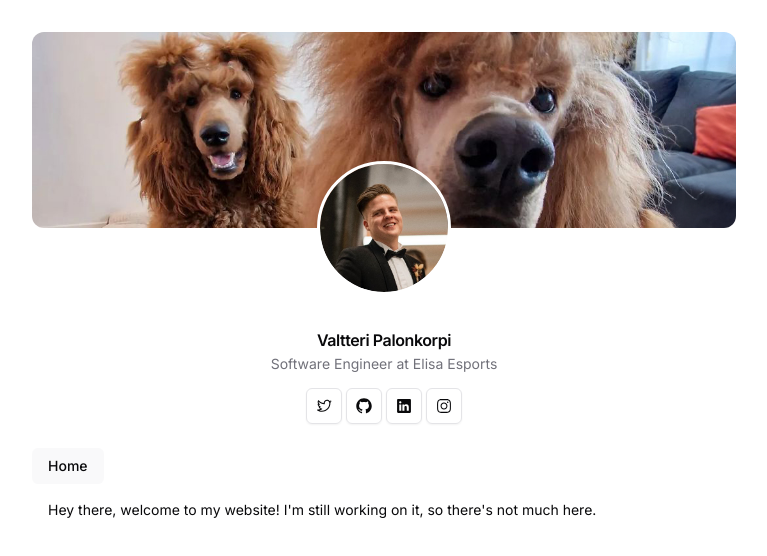
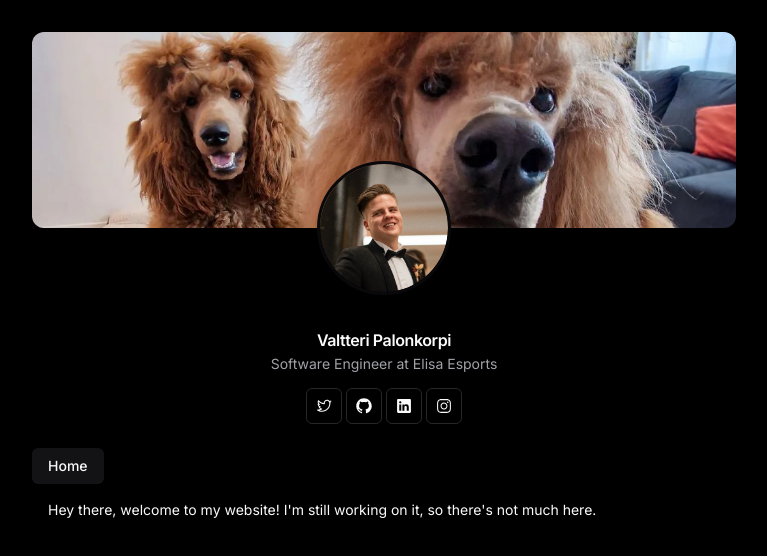
Before and after one commit to valdemartti/valde-dev, a Next.js app: page / in a window 1280 px wide. Shown: the top 556 px of the page, without its empty margins (256-1023 px from the left). Built offline with nearby package versions, Linux system fonts and the light colour scheme.

Commit message:
Optimized header image, removed light theme

```diff
--- a/src/app/globals.css
+++ b/src/app/globals.css
@@ -4,70 +4,6 @@
 
 @layer base {
   :root {
-    --background: 0 0% 100%;
-    --foreground: 240 10% 3.9%;
-
-    --card: 0 0% 100%;
-    --card-foreground: 240 10% 3.9%;
-
-    --popover: 0 0% 100%;
-    --popover-foreground: 240 10% 3.9%;
-
-    --primary: 240 5.9% 10%;
-    --primary-foreground: 0 0% 98%;
-
-    --secondary: 240 4.8% 95.9%;
-    --secondary-foreground: 240 5.9% 10%;
-
-    --muted: 240 4.8% 95.9%;
-    --muted-foreground: 240 3.8% 46.1%;
-
-    --accent: 240 4.8% 95.9%;
-    --accent-foreground: 240 5.9% 10%;
-
-    --destructive: 0 84.2% 60.2%;
-    --destructive-foreground: 0 0% 98%;
-
-    --border: 240 5.9% 90%;
-    --input: 240 5.9% 90%;
-    --ring: 240 10% 3.9%;
-
-    --radius: 0.5rem;
-  }
-
-  @media (prefers-color-scheme: dark) {
-    :root {
-      --background: 240 10% 3.9%;
-      --foreground: 0 0% 98%;
-
-      --card: 240 10% 3.9%;
-      --card-foreground: 0 0% 98%;
-
-      --popover: 240 10% 3.9%;
-      --popover-foreground: 0 0% 98%;
-
-      --primary: 0 0% 98%;
-      --primary-foreground: 240 5.9% 10%;
-
-      --secondary: 240 3.7% 15.9%;
-      --secondary-foreground: 0 0% 98%;
-
-      --muted: 240 3.7% 15.9%;
-      --muted-foreground: 240 5% 64.9%;
-
-      --accent: 240 3.7% 15.9%;
-      --accent-foreground: 0 0% 98%;
-
-      --destructive: 0 62.8% 30.6%;
-      --destructive-foreground: 0 0% 98%;
-
-      --border: 240 3.7% 15.9%;
-      --input: 240 3.7% 15.9%;
-      --ring: 240 4.9% 83.9%;
-    }
-  }
-
-  .dark {
     --background: 240 10% 3.9%;
     --foreground: 0 0% 98%;
 
@@ -95,6 +31,8 @@
     --border: 240 3.7% 15.9%;
     --input: 240 3.7% 15.9%;
     --ring: 240 4.9% 83.9%;
+
+    --radius: 0.5rem;
   }
 }
 
--- a/src/app/layout.tsx
+++ b/src/app/layout.tsx
@@ -3,6 +3,7 @@ import "./globals.css";
 import type { Metadata } from "next";
 import { Inter } from "next/font/google";
 import { Navigation } from "@/components/Navigation";
+import { cn } from "@/lib/utils";
 
 const inter = Inter({ subsets: ["latin"] });
 
@@ -22,7 +23,7 @@ export default function RootLayout({
       <head>
         <meta name="theme-color" content="#000000" />
       </head>
-      <body className={inter.className}>
+      <body className={cn(inter.className, "bg-black")}>
         <div className="max-w-3xl my-0 mx-auto p-2 sm:p-8">
           <main>
             <Card />
--- a/src/components/Card.tsx
+++ b/src/components/Card.tsx
@@ -1,4 +1,3 @@
-import { Badge } from "@/components/ui/badge";
 import { buttonVariants } from "@/components/ui/button";
 import { CardDescription, CardHeader, CardTitle } from "@/components/ui/card";
 import {
@@ -10,13 +9,12 @@ import {
 import Image from "next/image";
 import Link from "next/link";
 import { HoverSwitch } from "./ui/HoverSwitch";
+import { CoverImage } from "./CoverImage";
 
 export function Card() {
   return (
     <div>
-      <div className="aspect-18/9 sm:aspect-18/5 relative overflow-hidden rounded-xl">
-        <Image src="/unto-otso.jpg" layout="fill" objectFit="cover" alt="" />
-      </div>
+      <CoverImage />
       <div className="w-full z-20 relative">
         <div className="w-full h-32 -translate-y-1/2 -mb-12 relative flex items-center justify-center">
           <div className="w-32 h-32 bg-background rounded-full flex items-center justify-center overflow-hidden outline outline-background">
--- /dev/null
+++ b/src/components/CoverImage.tsx
@@ -0,0 +1,18 @@
+import Image from "next/image";
+import { useState } from "react";
+
+export function CoverImage() {
+  return (
+    <div className="aspect-18/9 sm:aspect-18/5 relative overflow-hidden rounded-xl transition-opacity duration-75 flex items-center justify-center">
+      <Image
+        src="/unto-otso.jpg"
+        className="object-cover"
+        alt=""
+        priority={true}
+        width="704"
+        height="200"
+        sizes="(max-size: 640px) 704px, (max-size: 450px) 434px, 640px"
+      />
+    </div>
+  );
+}
--- a/tailwind.config.js
+++ b/tailwind.config.js
@@ -76,6 +76,9 @@ module.exports = {
         "18/5": "18 / 5",
         "18/9": "18 / 9",
       },
+      backgroundImage: {
+        "gradient-radial": "radial-gradient(var(--tw-gradient-stops))",
+      },
     },
   },
   plugins: [require("tailwindcss-animate")],
```
